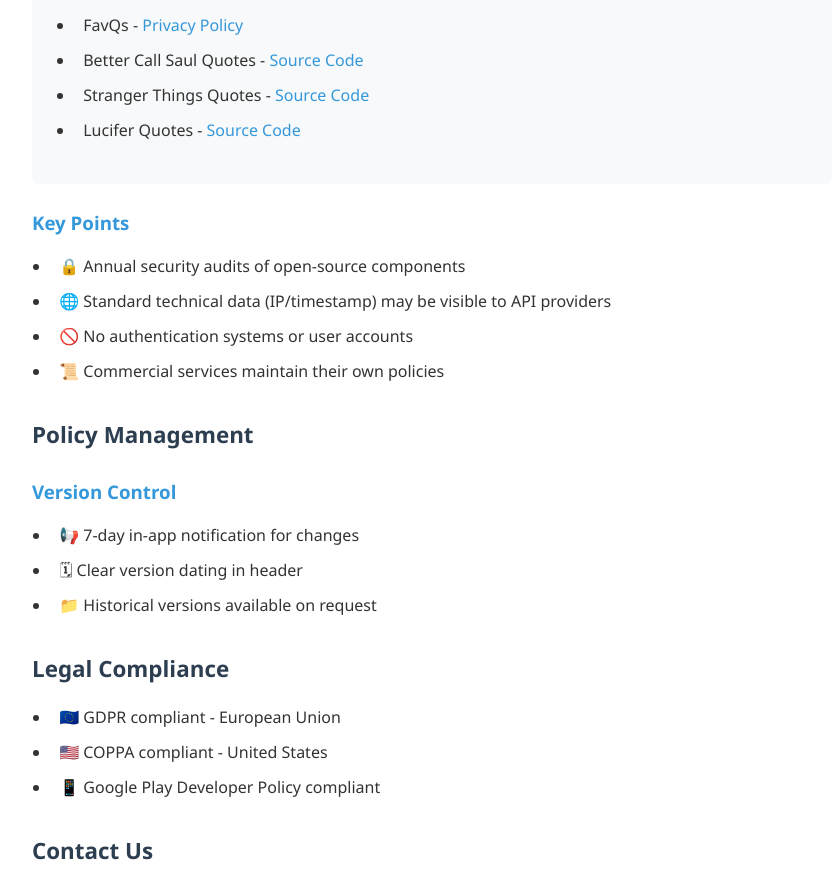
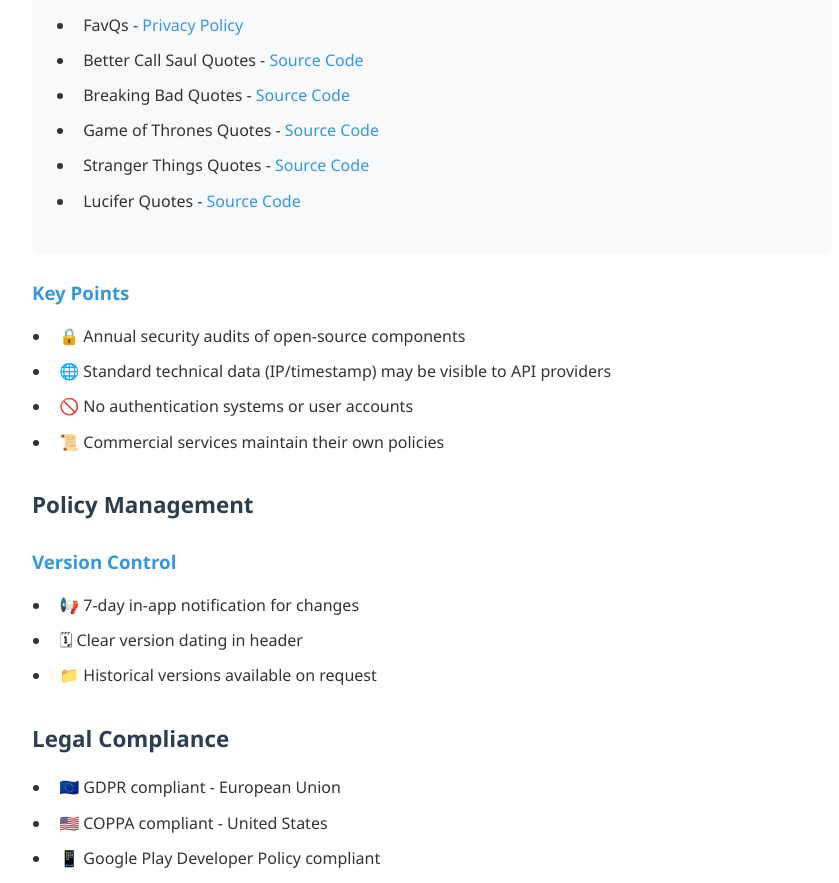
Before and after one commit to waleed826/privacy-policy, a plain HTML site: page index.html in a window 1280 px wide. Shown: the part 1110-1993 px from the top of the page, without its empty margins (208-1047 px from the left). Drawn offline with Linux system fonts and the light colour scheme.

Commit message:
Uncomment Breaking Bad and Game of Thrones quotes links
as these were found working in the github

```diff
--- a/index.html
+++ b/index.html
@@ -108,8 +108,8 @@
     <ul>
       <li>FavQs - <a href="https://favqs.com/privacy" target="_blank" rel="noopener">Privacy Policy</a></li>
       <li>Better Call Saul Quotes - <a href="https://github.com/shadowoff09/bcs-quotes" target="_blank" rel="noopener">Source Code</a></li>
-      <!-- <li>Breaking Bad Quotes - <a href="https://github.com/shevabam/breaking-bad-quotes" target="_blank" rel="noopener">Source Code</a></li>
-      <li>Game of Thrones Quotes - <a href="https://github.com/shevabam/game-of-thrones-quotes-api" target="_blank" rel="noopener">Source Code</a></li> -->
+      <li>Breaking Bad Quotes - <a href="https://github.com/shevabam/breaking-bad-quotes" target="_blank" rel="noopener">Source Code</a></li>
+      <li>Game of Thrones Quotes - <a href="https://github.com/shevabam/game-of-thrones-quotes-api" target="_blank" rel="noopener">Source Code</a></li>
       <li>Stranger Things Quotes - <a href="https://github.com/shadowoff09/strangerthings-quotes" target="_blank" rel="noopener">Source Code</a></li>
       <li>Lucifer Quotes - <a href="https://github.com/shadowoff09/lucifer-quotes" target="_blank" rel="noopener">Source Code</a></li>
     </ul>
```
